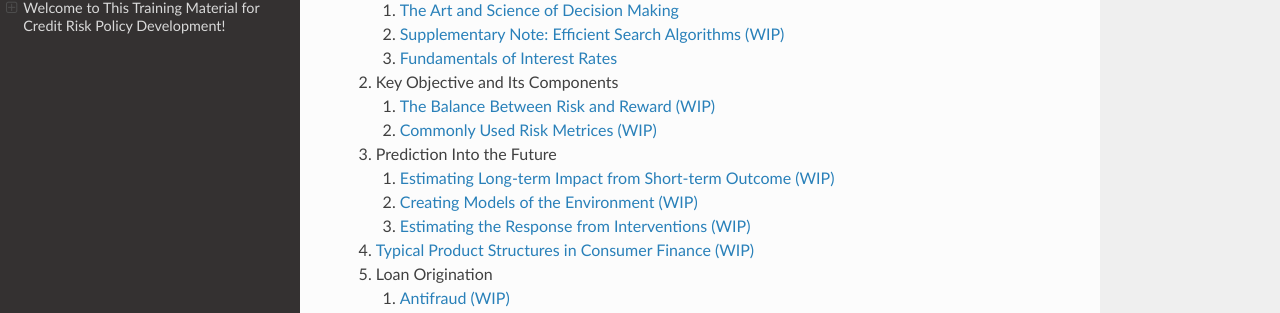
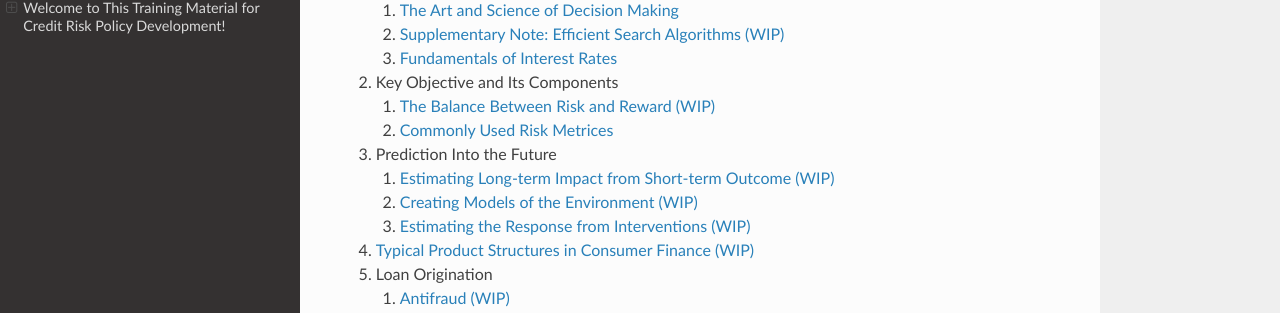
Before and after one commit to kychanbp/credit_risk_mgmt_fintech, a Sphinx documentation site: the page built from docs/source/index.md, in a window 1280 px wide and 900 px high, scrolled down 597 px. Shown: the part 137-450 px from the top of the window. Built offline with Sphinx 7.4.7 and the Read the Docs theme 2.0.0, drawn with Linux system fonts in a browser that asks for light colours.

Commit message:
add sidebar and change index page title

```diff
--- a/docs/source/conf.py
+++ b/docs/source/conf.py
@@ -43,5 +43,14 @@
 
 html_theme = 'sphinx_rtd_theme'
 
+# Add these lines
+html_theme_options = {
+    'collapse_navigation': True,
+    'sticky_navigation': True,
+    'navigation_depth': 4,
+    'includehidden': True,
+    'titles_only': False
+}
+
 # -- Options for EPUB output
 epub_show_urls = 'footnote'
--- a/docs/source/index.md
+++ b/docs/source/index.md
@@ -16,7 +16,7 @@
    3. [Fundamentals of Interest Rates](fundamentals/bonds_interest_rates.md)
 2. Key Objective and Its Components
    1. [The Balance Between Risk and Reward (WIP)](key_objective/risk_reward.md)
-   2. [Commonly Used Risk Metrices (WIP)](key_objective/risk_metrix.md)
+   2. [Commonly Used Risk Metrices](key_objective/risk_metrix.md)
 3. Prediction Into the Future
    1. [Estimating Long-term Impact from Short-term Outcome (WIP)](prediction/long_term_impact.md)
    2. [Creating Models of the Environment (WIP)](prediction/environment_models.md)
```
